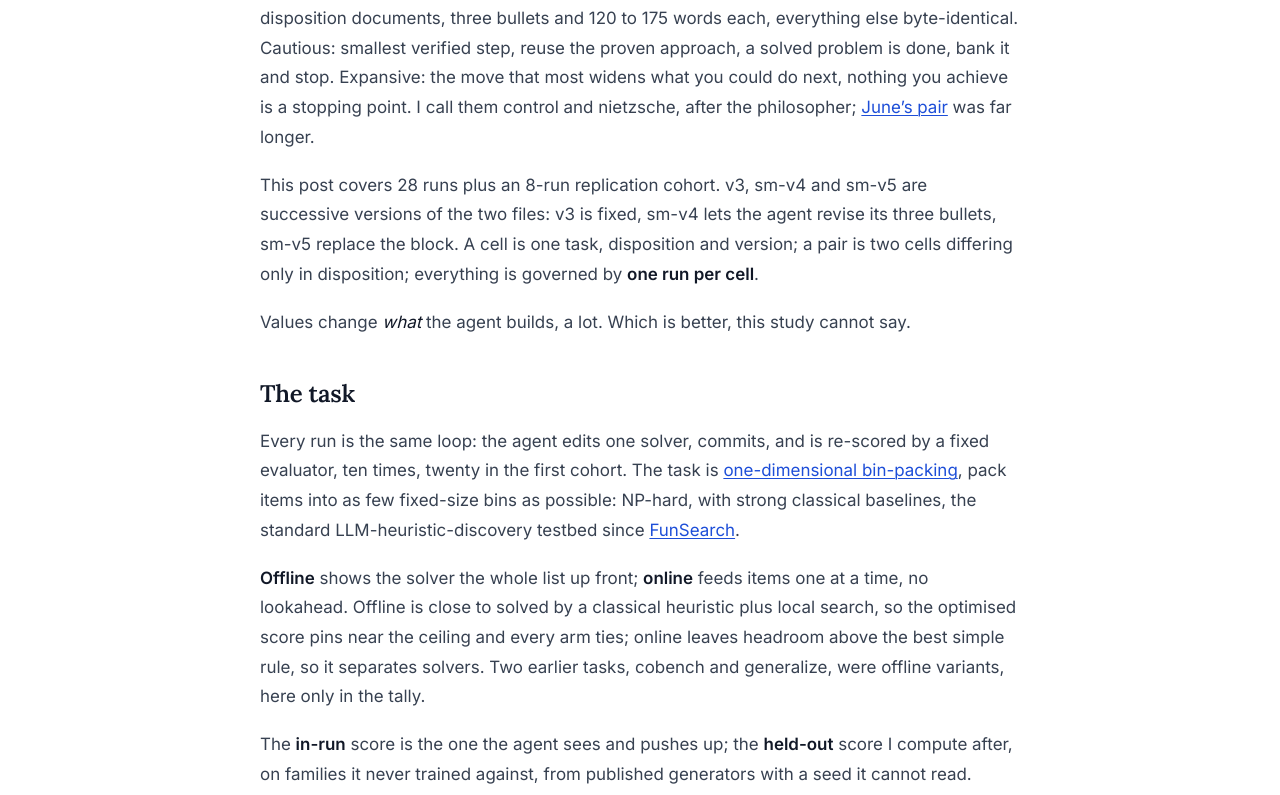
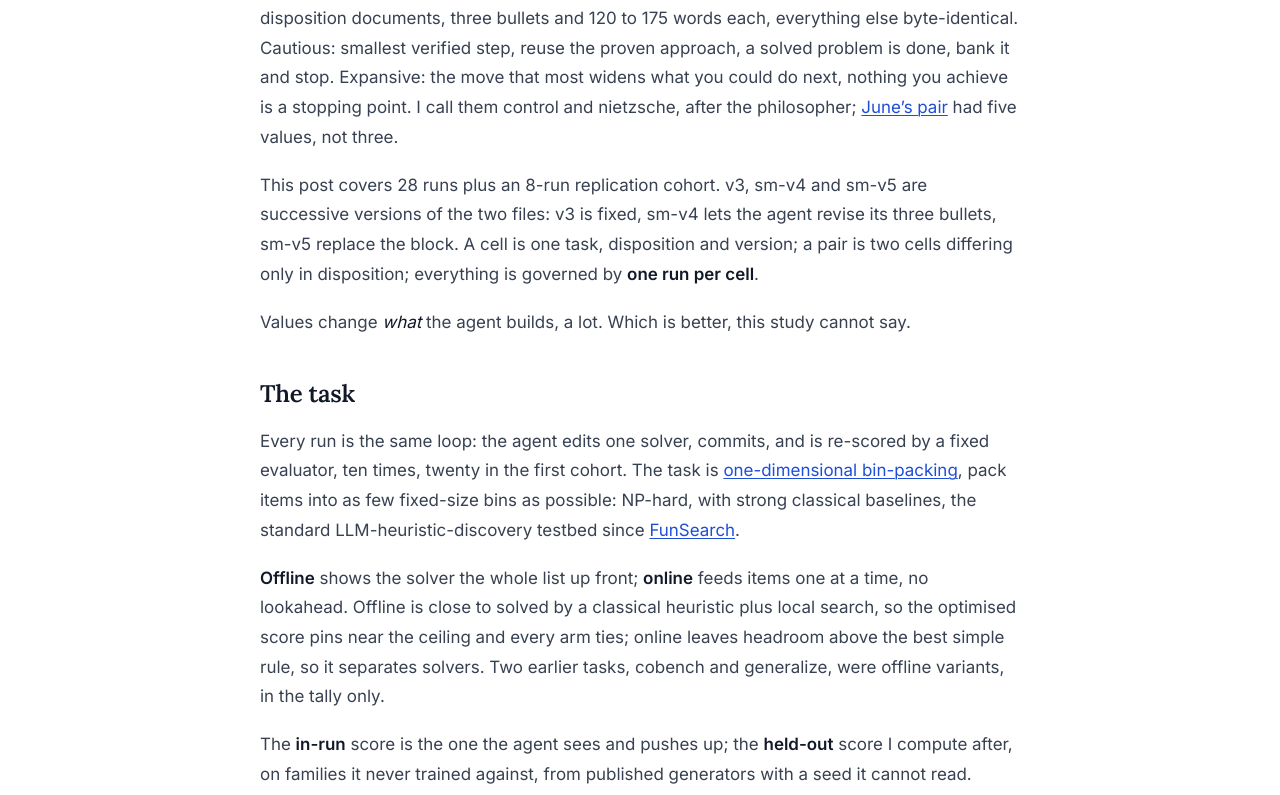
Before and after one commit to jasonzliang/jasonzliang.github.io, a Jekyll site: the page built from _posts/2026-07-26-bin-packing-values.md, in a window 1280 px wide and 1400 px high. Shown: the part 267-1062 px from the top of the window. Built offline with Jekyll 4.4.1, drawn with Linux system fonts in a browser that asks for light colours; some of the changed text lies outside the part shown.

Commit message:
Replace an overstated length claim with a checkable structural one
'June's pair was far longer' does not survive measurement. Whole file,
the June pair is 1281 and 988 words against these files' 853 and 815 --
1.2 to 1.5x, not 'far'. Values content only it is 428 and 387 against
170 and 138, which is 2.5x and still loosely described as 'far'.

What is exact, and what a reader can verify by following the link, is
the structure: five values against three bullets. The linked post says
'five priorities in order' and 'Its five values'.

The 120-to-175 word range is confirmed by two independent counts
(123-173 and 126-170) and stands.

```diff
--- a/_posts/2026-07-26-bin-packing-values.md
+++ b/_posts/2026-07-26-bin-packing-values.md
@@ -16,7 +16,7 @@ everything else byte-identical. Cautious: smallest verified step, reuse the
 proven approach, a solved problem is done, bank it and stop. Expansive: the move
 that most widens what you could do next, nothing you achieve is a stopping
 point. I call them control and nietzsche, after the philosopher; [June's
-pair](/blog/nietzsche/) was far longer.
+pair](/blog/nietzsche/) had five values, not three.
 
 This post covers 28 runs plus an 8-run replication cohort. v3, sm-v4 and sm-v5
 are successive versions of the two files: v3 is fixed, sm-v4 lets the agent
@@ -41,8 +41,8 @@ the standard LLM-heuristic-discovery testbed since
 at a time, no lookahead. Offline is close to solved by a classical heuristic
 plus local search, so the optimised score pins near the ceiling and every arm
 ties; online leaves headroom above the best simple rule, so it separates
-solvers. Two earlier tasks, cobench and generalize, were offline variants, here
-only in the tally.
+solvers. Two earlier tasks, cobench and generalize, were offline variants, in
+the tally only.
 
 The **in-run** score is the one the agent sees and pushes up; the **held-out**
 score I compute after, on families it never trained against, from published
```
Also changed, not shown: other parts of _posts/2026-07-26-bin-packing-values.md (+1 -1 lines).
